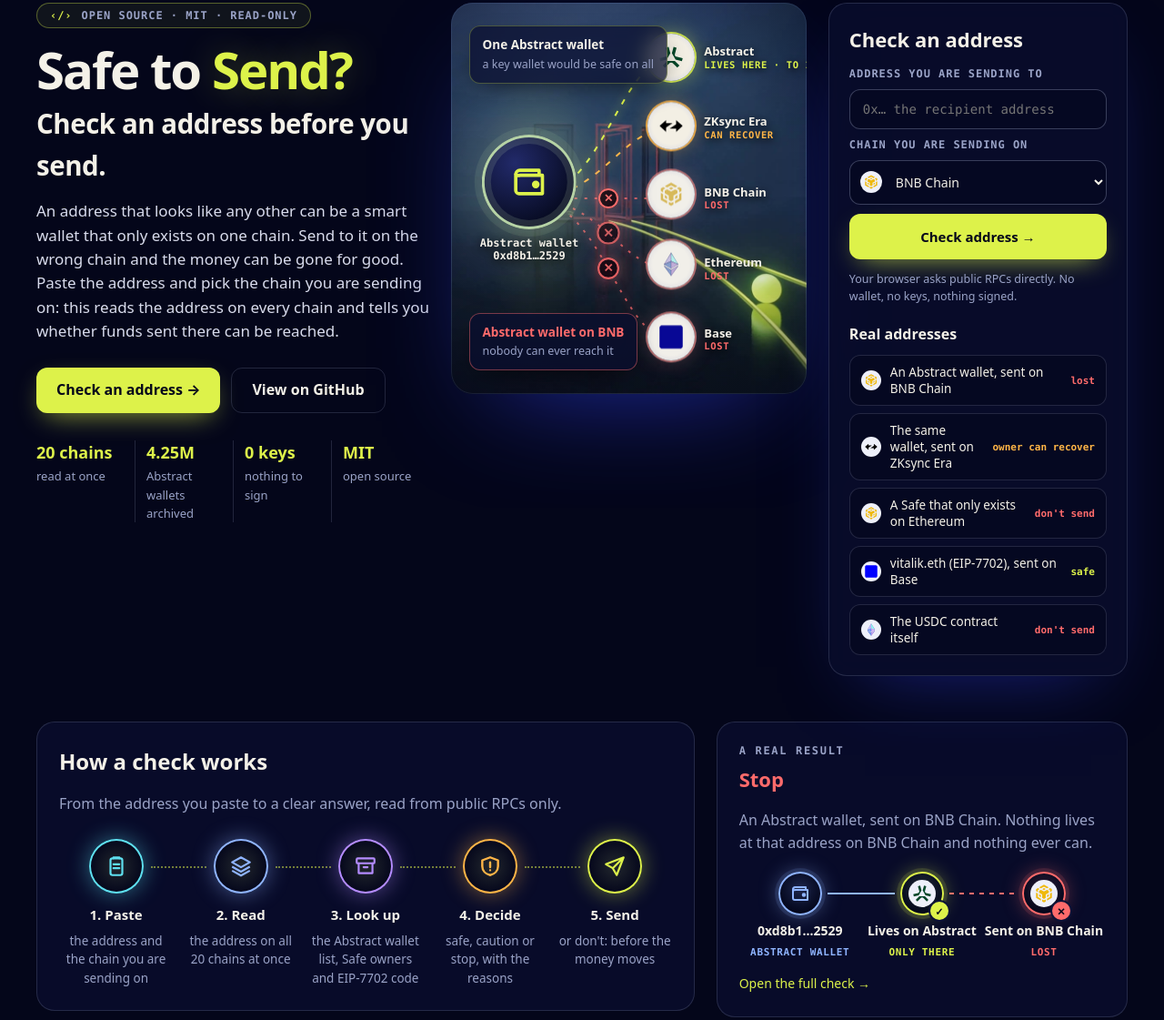
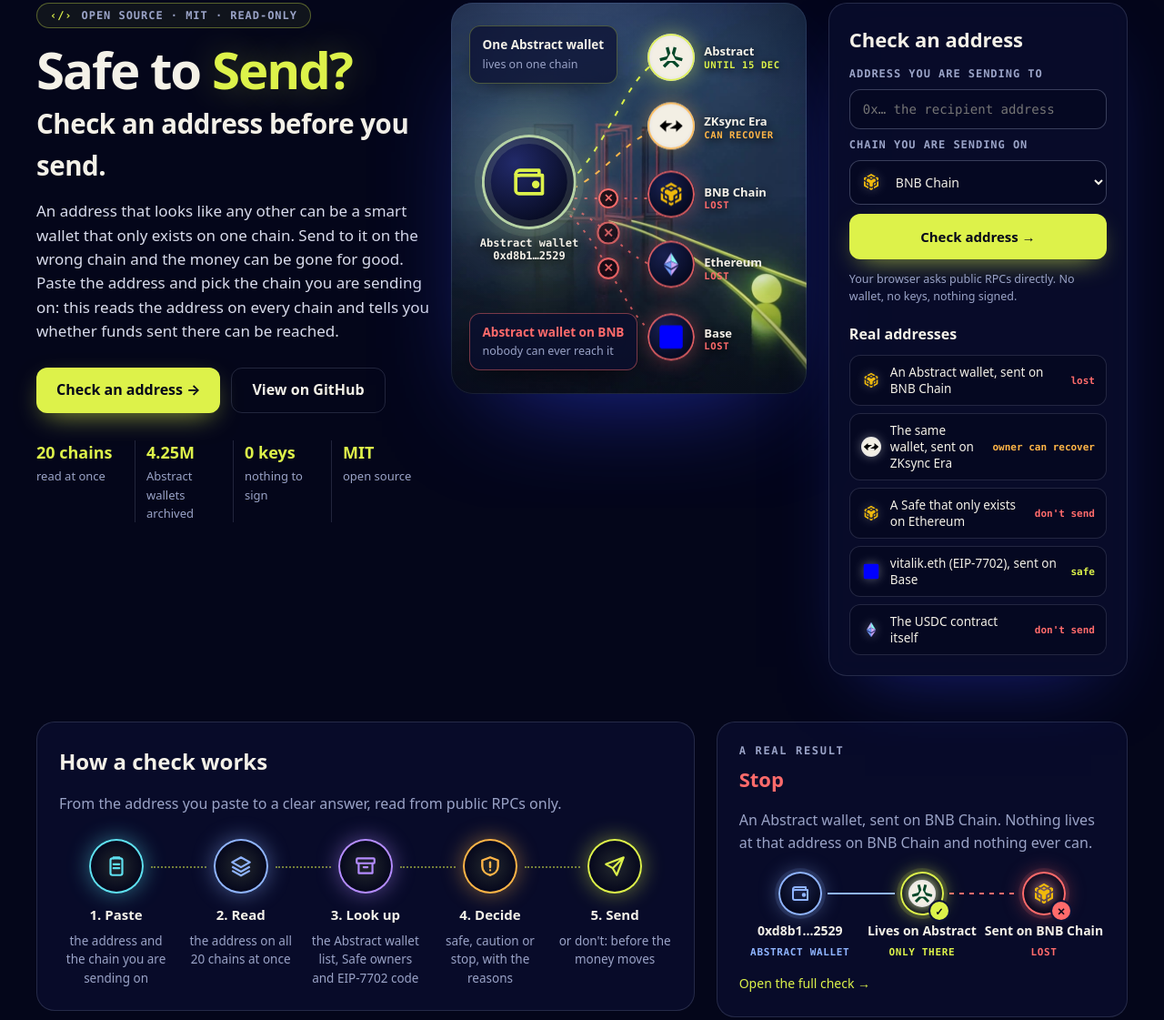
Before and after one commit to cryppit/safe-to-send, a website: page index.html in a window 1280 px wide. Shown: the part 205-1326 px from the top of the page at 91% size. Drawn offline with Linux system fonts and the light colour scheme.

Commit message:
page: chain logos in dark glowing coins, as on the other Cryppit sites

```diff
--- a/index.html
+++ b/index.html
@@ -31,9 +31,8 @@
   a { color: var(--lime); text-underline-offset: 3px; }
   input:focus-visible, button:focus-visible, select:focus-visible, a:focus-visible { outline: 2px solid var(--lime); outline-offset: 2px; }
   .muted { color: var(--mute); }
-  /* Logos sit on a light disc so the dark ones (Abstract, ZKsync, Linea, Sonic) show on the night background. */
-  .lg { border-radius: 50%; background: #eef0fa; padding: 2px; flex: none; }
-  img[src$="/mantle.svg"].lg { background: #000; }  /* the only all-white logo */
+  /* Small logos glow like on the other Cryppit sites. */
+  .lg { flex: none; border-radius: 50%; filter: drop-shadow(0 0 6px rgba(255, 255, 255, 0.35)); }
 
   .top { position: sticky; top: 0; z-index: 10; display: flex; align-items: center; gap: 24px; max-width: 1240px; margin: 0 auto; padding: 14px 20px; background: linear-gradient(rgba(4, 6, 26, 0.96) 70%, rgba(4, 6, 26, 0)); }
   .brand { display: flex; align-items: center; gap: 10px; color: var(--ink); text-decoration: none; font-weight: 800; font-size: 19px; letter-spacing: -0.01em; }
@@ -92,11 +91,10 @@
   .dests li { position: absolute; left: 62%; top: var(--y); transform: translate(-26px, -50%); display: flex; align-items: center; gap: 10px; font: 700 13px system-ui, sans-serif; text-shadow: 0 2px 8px #000; white-space: nowrap; }
   .dests li span { display: grid; line-height: 1.2; }
   .dests small { font: 700 10.5px var(--mono); letter-spacing: 0.06em; text-transform: uppercase; }
-  .dests img { width: 52px; height: 52px; padding: 9px; border-radius: 50%; background: radial-gradient(circle, #f3efe4 55%, #cfd3e8); box-shadow: 0 0 0 2px var(--c), 0 0 22px var(--g); animation: bob 5s ease-in-out infinite; }
+  .dests img { width: 52px; height: 52px; padding: 9px; border-radius: 50%; background: radial-gradient(circle at 35% 30%, #18204f, #070b22 70%); box-shadow: inset 0 0 0 2px var(--c), 0 0 22px var(--g); animation: bob 5s ease-in-out infinite; }
   .dests .ok { --c: rgba(221, 242, 74, 0.85); --g: rgba(221, 242, 74, 0.45); } .dests .ok small { color: var(--lime); }
   .dests .maybe { --c: rgba(255, 181, 71, 0.85); --g: rgba(255, 181, 71, 0.4); } .dests .maybe small { color: var(--amber); }
   .dests .lost { --c: rgba(255, 107, 107, 0.85); --g: rgba(255, 107, 107, 0.35); } .dests .lost small { color: var(--red); }
-  .dests .lost img { filter: saturate(0.55); }
   .dests li:nth-child(2) img { animation-delay: -1s; } .dests li:nth-child(3) img { animation-delay: -2s; } .dests li:nth-child(4) img { animation-delay: -3s; } .dests li:nth-child(5) img { animation-delay: -4s; }
   @keyframes bob { 0%, 100% { transform: translateY(0); } 50% { transform: translateY(-5px); } }
   .xmark { position: absolute; z-index: 2; left: var(--x); top: var(--y); width: 22px; height: 22px; margin: -11px 0 0 -11px; border-radius: 50%; display: grid; place-items: center; background: #1a0710; color: var(--red); font: 800 12px/1 system-ui, sans-serif; box-shadow: inset 0 0 0 2px var(--red), 0 0 16px rgba(255, 107, 107, 0.6); animation: blink 2.4s ease-in-out infinite; }
@@ -142,7 +140,7 @@
   .route { list-style: none; margin: 6px 0 22px; padding: 0; display: grid; grid-template-columns: repeat(3, minmax(0, 1fr)); }
   .stop-n { position: relative; display: flex; flex-direction: column; align-items: center; text-align: center; gap: 8px; min-width: 0; }
   .stop-n .dot { width: 48px; height: 48px; border-radius: 50%; display: grid; place-items: center; position: relative; z-index: 1; background: radial-gradient(circle at 50% 40%, color-mix(in srgb, var(--c) 18%, transparent), #04061a 72%); box-shadow: inset 0 0 0 2px var(--c), 0 0 0 4px color-mix(in srgb, var(--c) 12%, transparent), 0 0 22px color-mix(in srgb, var(--c) 40%, transparent); }
-  .stop-n .dot img { width: 30px; height: 30px; }
+  .stop-n .dot img { width: 30px; height: 30px; filter: drop-shadow(0 0 5px rgba(255, 255, 255, 0.45)) drop-shadow(0 0 10px color-mix(in srgb, var(--c) 55%, transparent)); }
   .stop-n .dot .ico { width: 24px; height: 24px; background: var(--c); -webkit-mask: var(--m) center / contain no-repeat; mask: var(--m) center / contain no-repeat; }
   .stop-n b { font-size: 14px; line-height: 1.25; overflow-wrap: anywhere; }
   .stop-n small { font: 600 11px/1.3 var(--mono); letter-spacing: 0.06em; text-transform: uppercase; color: var(--c); }
@@ -216,8 +214,11 @@
   .chainrow { display: flex; flex-wrap: wrap; gap: 8px; margin: 18px 0 0; padding: 0; list-style: none; }
   .chainrow li { display: inline-flex; align-items: center; gap: 8px; font-size: 14px; background: rgba(4, 6, 26, 0.55); border: 1px solid var(--line); border-radius: 999px; padding: 6px 12px 6px 7px; transition: border-color 0.2s, transform 0.2s; }
   .chainrow li:hover { border-color: rgba(221, 242, 74, 0.5); transform: translateY(-2px); }
-  .chainrow img { width: 26px; height: 26px; padding: 3px; }
+  .chainrow img { width: 30px; height: 30px; padding: 5px; filter: none; background: radial-gradient(circle at 35% 30%, #18204f, #070b22 70%); box-shadow: inset 0 0 0 1.5px rgba(221, 242, 74, 0.6), 0 0 14px rgba(221, 242, 74, 0.3); }
+  .chainrow li:hover img { box-shadow: inset 0 0 0 1.5px var(--lime), 0 0 20px rgba(221, 242, 74, 0.55); }
   .chainrow small { color: var(--amber); font: 11px var(--mono); }
+  /* The near-black logos (Abstract, Linea, Sonic, ZKsync, Gnosis) get a light disc, as on Where's My Withdrawal. */
+  img[src$="/abstract.svg"], img[src$="/linea.svg"], img[src$="/sonic.svg"], img[src$="/zksync.svg"], img[src$="/gnosis.svg"] { background: radial-gradient(circle, #f3efe4 55%, #cfd3e8) !important; }
   .reveal { opacity: 0; transform: translateY(14px); transition: opacity 0.6s ease, transform 0.6s cubic-bezier(0.22, 1, 0.36, 1); }
   .reveal.in { opacity: 1; transform: none; }
   footer { margin-top: 48px; font-size: 14px; }
@@ -266,13 +267,13 @@
       <span class="xmark" style="--x: 44.25%; --y: 68%">✕</span>
       <div class="addr-node"><i></i><span>Abstract wallet<br>0xd8b1…2529</span></div>
       <ul class="dests">
-        <li class="ok" style="--y: 14%"><img src="logos/abstract.svg" alt="" width="40" height="40"><span>Abstract<small>lives here · to 15 Dec</small></span></li>
+        <li class="ok" style="--y: 14%"><img src="logos/abstract.svg" alt="" width="40" height="40"><span>Abstract<small>until 15 Dec</small></span></li>
         <li class="maybe" style="--y: 32%"><img src="logos/zksync.svg" alt="" width="40" height="40"><span>ZKsync Era<small>can recover</small></span></li>
         <li class="lost" style="--y: 50%"><img src="logos/binance-smart-chain.svg" alt="" width="40" height="40"><span>BNB Chain<small>lost</small></span></li>
         <li class="lost" style="--y: 68%"><img src="logos/ethereum.svg" alt="" width="40" height="40"><span>Ethereum<small>lost</small></span></li>
         <li class="lost" style="--y: 86%"><img src="logos/base.svg" alt="" width="40" height="40"><span>Base<small>lost</small></span></li>
       </ul>
-      <div class="float f1"><b>One Abstract wallet</b><span>a key wallet would be safe on all</span></div>
+      <div class="float f1"><b>One Abstract wallet</b><span>lives on one chain</span></div>
       <div class="float f2 bad"><b>Abstract wallet on BNB</b><span>nobody can ever reach it</span></div>
     </div>
 
```
